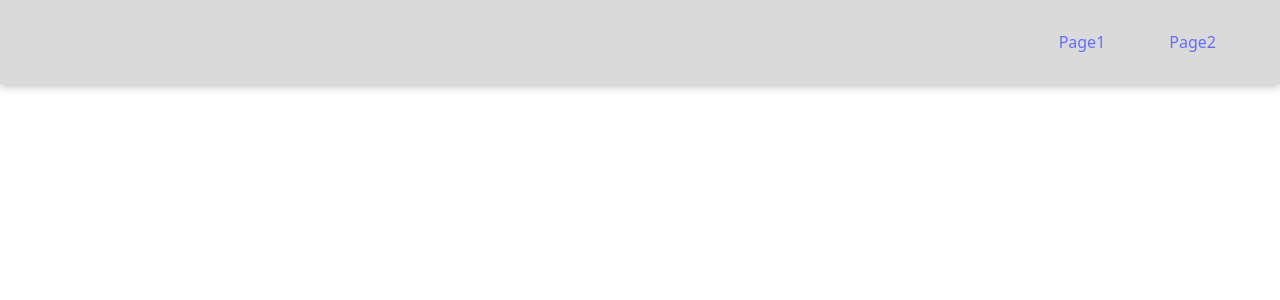
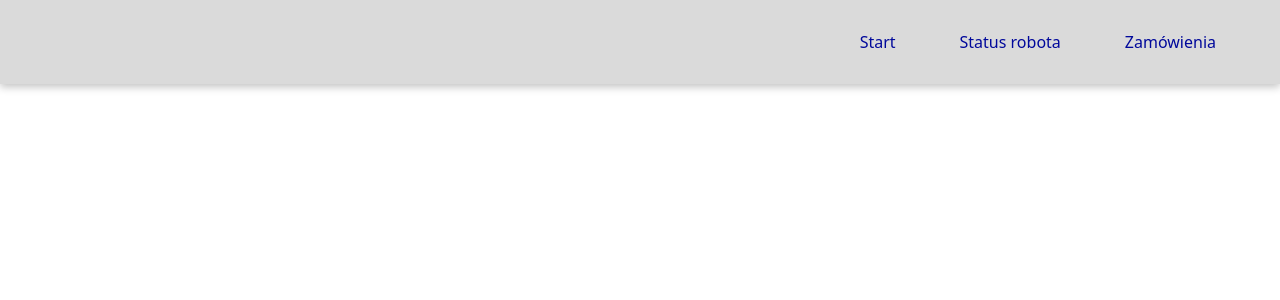
Before and after one commit to QuSZo/OrderPickingSystem, a React (Vite) app in the folder sources/apps/Web/: page /order-page in a window 1280 px wide. Before the commit this address had no page. Shown: the top 300 px of the page. Built offline with nearby package versions, Linux system fonts and the light colour scheme.

Commit message:
Frontend changed names and initial order page

```diff
--- a/sources/apps/Web/src/App.tsx
+++ b/sources/apps/Web/src/App.tsx
@@ -1,8 +1,9 @@
 import { BrowserRouter, Route, Routes } from 'react-router-dom';
 import './App.css'
 import { Menu } from './components/Menu/Menu';
-import Page1 from './pages/Page1/Page1';
-import Page2 from './pages/Page2/Page2';
+import HomePage from './pages/HomePage/HomePage';
+import RobotStatusPage from './pages/RobotStatusPage/RobotStatusPage';
+import OrderPage from './pages/OrderPage/OrderPage';
 
 function App() {
   return (
@@ -11,8 +12,9 @@ function App() {
         <Menu />
         <main className='main'>
           <Routes>
-            <Route path="/" element={<Page1 />} />
-            <Route path="/Page2" element={<Page2 />} />
+            <Route path="/" element={<HomePage />} />
+            <Route path="/robot-status" element={<RobotStatusPage />} />
+            <Route path="/order-page" element={<OrderPage />} />
           </Routes>
         </main>
       </BrowserRouter>
--- a/sources/apps/Web/src/components/Menu/Menu.tsx
+++ b/sources/apps/Web/src/components/Menu/Menu.tsx
@@ -5,8 +5,9 @@ export function Menu() {
   return (
     <div className={styles.container}>
       <nav className={styles.menu}>
-        <Link to="/">Page1</Link>
-        <Link to="/Page2">Page2</Link>
+        <Link to="/">Start</Link>
+        <Link to="/robot-status">Status robota</Link>
+        <Link to="/order-page">Zamówienia</Link>
       </nav>
     </div>
   );
--- a/sources/apps/Web/src/index.css
+++ b/sources/apps/Web/src/index.css
@@ -28,12 +28,12 @@ body {
 
 a {
   font-weight: 500;
-  color: #646cff;
+  color: #00089b;
   text-decoration: inherit;
 }
 
 a:hover {
-  color: #535bf2;
+  color: #000dff;
 }
 
 h1 {
@@ -69,7 +69,7 @@ button:focus-visible {
   }
 
   a:hover {
-    color: #747bff;
+    color: #000dff;
   }
 
   button {
--- a/sources/apps/Web/src/pages/Page1/Page1.tsx
+++ b/sources/apps/Web/src/pages/HomePage/HomePage.tsx
@@ -1,10 +1,10 @@
 import { useState, useEffect } from "react";
-import styles from './Page1.module.css'
+import styles from './HomePage.module.css'
 import { API_URL } from "../../api/const";
 
 const HOME_API_URL = API_URL + "api/home";
 
-export default function Page1() {
+export default function HomePage() {
   const [data, setData] = useState("");
 
   useEffect(() => {
--- /dev/null
+++ b/sources/apps/Web/src/pages/OrderPage/OrderPage.tsx
@@ -0,0 +1,8 @@
+import styles from './OrderPage.module.css'
+
+export default function OrderPage() {
+
+    return (
+        <div className={styles.container}></div>
+    );
+}
--- a/sources/apps/Web/src/pages/Page2/Page2.tsx
+++ b/sources/apps/Web/src/pages/RobotStatusPage/RobotStatusPage.tsx
@@ -1,4 +1,4 @@
-import styles from './Page2.module.css'
+import styles from './RobotStatusPage.module.css'
 import * as signalR from "@microsoft/signalr";
 import { useEffect, useState } from "react";
 import { API_URL } from '../../api/const';
@@ -10,7 +10,7 @@ const ROBOT_API_URL = API_URL + "api/robot-hub";
 const ROBOT_COMMAND_API_URL = API_URL + "api/robot/command";
 const ROBOT_STOP_API_URL = API_URL + "api/robot/stop";
 
-export default function Page2() {
+export default function RobotStatusPage() {
     const [robotState, setRobotState] = useState<RobotEvent | null>(null);
     const [commands, setCommands] = useState<RobotCommand[]>([]);
 
```
Also changed, not shown: sources/apps/Web/src/pages/HomePage/HomePage.module.css (renamed from sources/apps/Web/src/pages/Page1/Page1.module.css), sources/apps/Web/src/pages/OrderPage/OrderPage.module.css (added), sources/apps/Web/src/pages/RobotStatusPage/RobotStatusPage.module.css (renamed from sources/apps/Web/src/pages/Page2/Page2.module.css).
